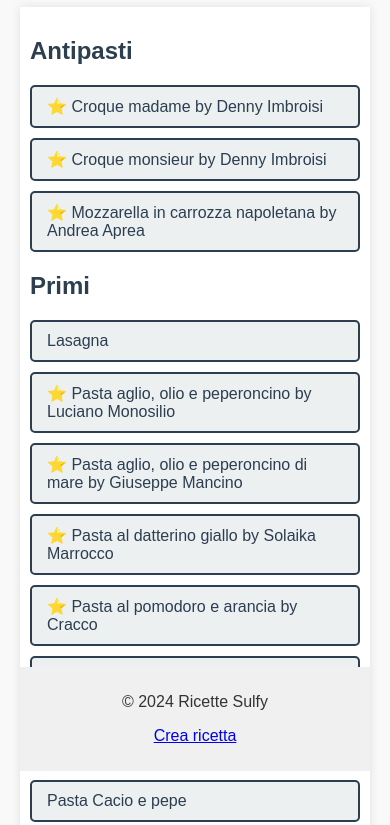
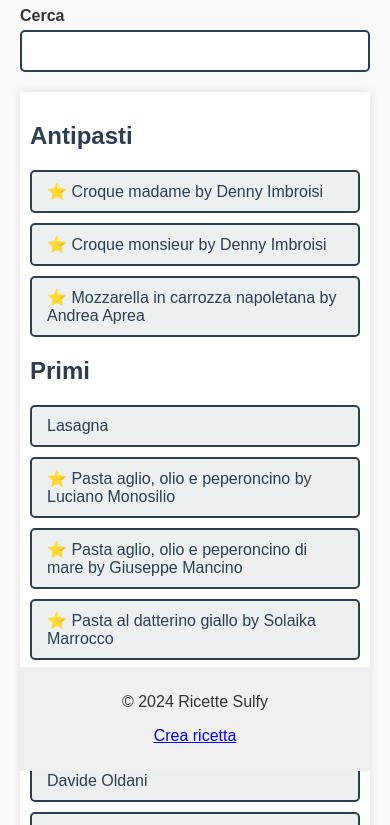
Before and after one commit to Sulfy01/sulfy01-Ricette, a plain HTML site: page index.html in a window 390 px wide. Shown: the part 73-898 px from the top of the page. Drawn offline with Linux system fonts and the light colour scheme.

Commit message:
index search

```diff
--- a/css/index.css
+++ b/css/index.css
@@ -19,6 +19,34 @@ h2 {
     padding: 20px;
     background: white;
     box-shadow: 0 0 10px rgba(0, 0, 0, 0.1);
+}
+
+.search-container {
+    margin-bottom: 20px;
+    display: flex;
+    justify-content: center;
+    align-items: center;
+}
+
+.search-container label {
+    margin-right: 10px;
+    font-weight: bold;
+}
+
+#search-input {
+    width: 100%;
+    max-width: 300px;
+    padding: 10px;
+    border: 2px solid #2c3e50;
+    border-radius: 5px;
+    font-size: 16px;
+    box-sizing: border-box;
+    transition: all 0.3s ease;
+}
+
+#search-input:focus {
+    border-color: #09296c;
+    outline: none;
 }
 
 ul {
@@ -61,4 +89,15 @@ footer {
     .container {
         padding: 10px;
     }
+    .search-container {
+        flex-direction: column;
+        align-items: flex-start;
+    }
+    .search-container label {
+        margin-bottom: 5px;
+    }
+    #search-input {
+        max-width: 100%;
+        width: 100%;
+    }
 }
--- a/index.html
+++ b/index.html
@@ -15,6 +15,10 @@
   <h1>Ricette Sulfy</h1>
 </header>
 <main>
+  <div class="search-container">
+    <label for="search-input">Cerca</label>
+    <input type="text" id="search-input" oninput="search(this)">
+  </div>
   <div class="container">
     <h2>Antipasti</h2>
     <ul id="antipasti-list"></ul>
--- a/js/index.js
+++ b/js/index.js
@@ -45,4 +45,20 @@ document.addEventListener('DOMContentLoaded', function() {
     });
 });
 
-//search recipe: display only the good ones
+function search(input) {
+  const text = input.value.trim().toLowerCase();
+
+  searchIn("antipasti-list", text)
+  searchIn("primi-list", text)
+  searchIn("secondi-list", text)
+  searchIn("contorni-list", text)
+  searchIn("dolci-list", text)
+  searchIn("preparazioni-list", text)
+}
+
+function searchIn(list, text) {
+  const links = document.querySelectorAll(`#${list} li a`)
+  links.forEach(link => {
+    link.parentElement.style.display = (link.textContent.toLowerCase()).includes(text) ? 'block' : 'none';
+  })
+}
```
